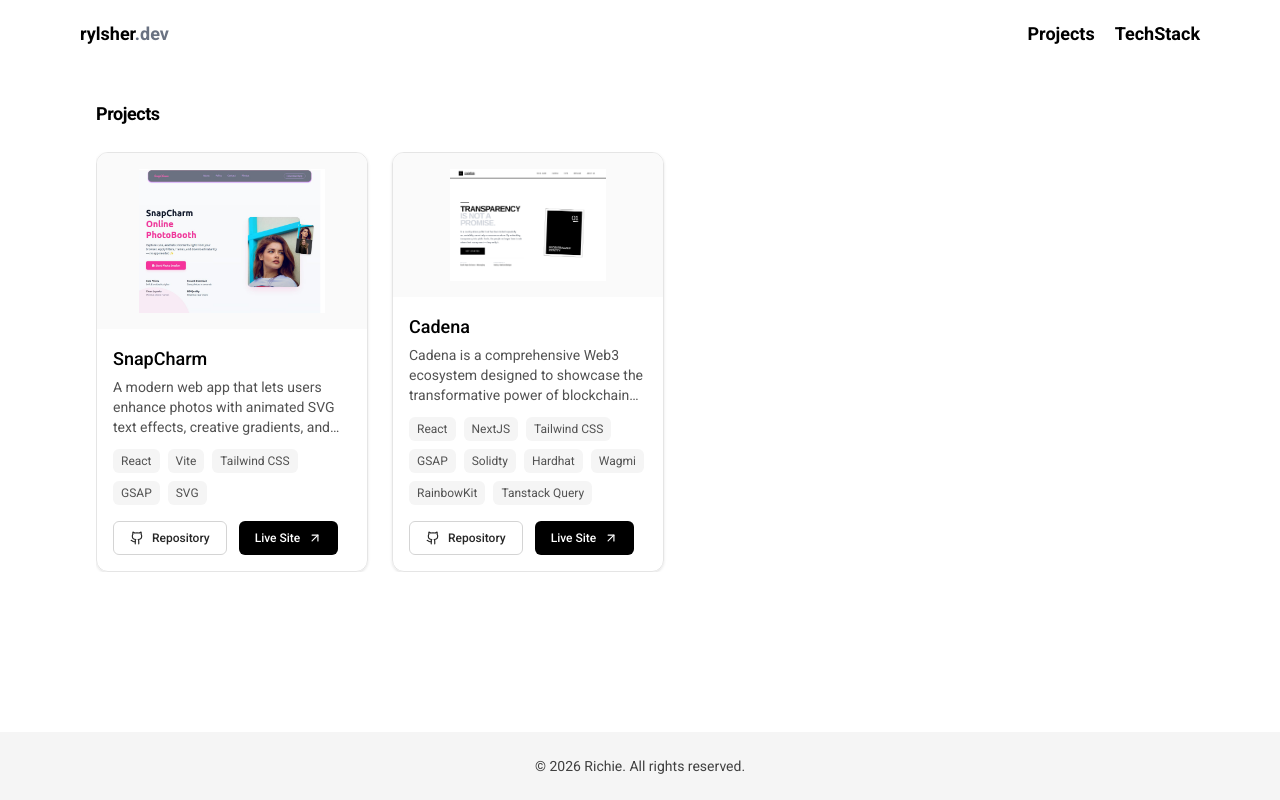
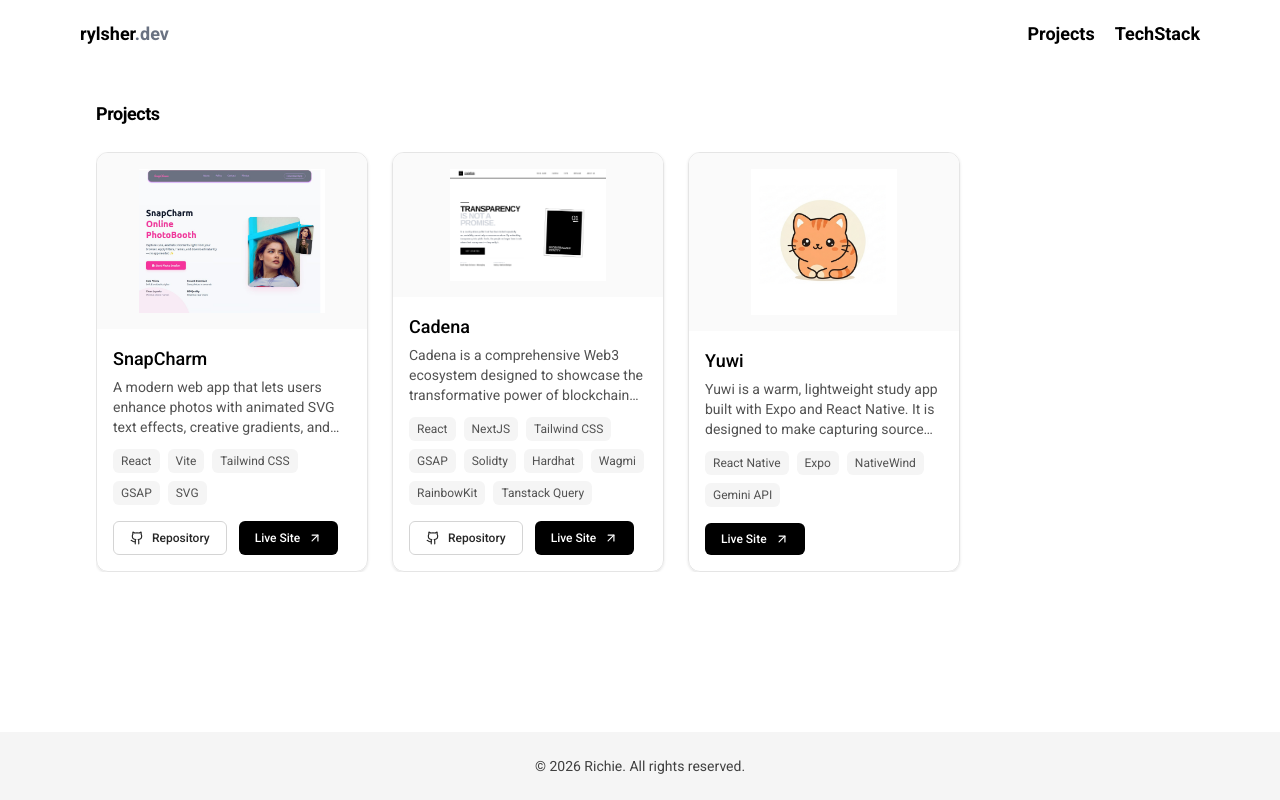
Before and after one commit to rylsherdamz-rgb/MyPortfolio, a Next.js app: page /projects in a window 1280 px wide. Built offline with nearby package versions, Linux system fonts and the light colour scheme.

Commit message:
updated the ui for the portfolio and fix the error on the github button as well as added the site for yuwi

```diff
--- a/components/ProjectCarousel.tsx
+++ b/components/ProjectCarousel.tsx
@@ -77,7 +77,9 @@ export default function ProjectCarousel() {
                   </div>
 
                   <div className="mt-4 flex flex-col gap-2 sm:flex-row sm:gap-3">
-                    <button
+                    {project.projectURL ?
+                    (<button
+                      onClick={() => router.push(project.projectURL)}
                       className="
                         group flex w-full items-center justify-center gap-2
                         rounded-md border border-neutral-300
@@ -90,8 +92,8 @@ export default function ProjectCarousel() {
                     >
                       <Github size={14} className="transition group-hover:scale-110" />
                       <span>Repository</span>
-                    </button>
-
+                    </button>) : null
+                    }
                     <button
                       onClick={() => router.push(project.link)}
                       className="
--- a/constants/projects.ts
+++ b/constants/projects.ts
@@ -15,5 +15,13 @@ export const projects = [
     projectURL : "https://github.com/rylsherdamz-rgb/Cadena",
     link: "https://cadena-two.vercel.app/",
   },
+  {
+    title: "Yuwi",
+    description: `Yuwi is a warm, lightweight study app built with Expo and React Native. It is designed to make capturing source material, turning it into text, and generating quizzes feel straightforward instead of technical.`,
+    image: "/yuwi/yuwi.png",
+    tech: ["React Native", "Expo", "NativeWind", "Gemini API"],
+    link: "https://cadena-two.vercel.app/",
+  },,
+
 
 ];
--- a/package.json
+++ b/package.json
@@ -26,9 +26,11 @@
     "@types/node": "^20",
     "@types/react": "^19",
     "@types/react-dom": "^19",
+    "autoprefixer": "^10.4.27",
     "eslint": "^9",
     "eslint-config-next": "16.1.1",
-    "tailwindcss": "^4",
+    "postcss": "^8.5.8",
+    "tailwindcss": "^4.2.2",
     "typescript": "^5"
   }
 }
```
Also changed, not shown: public/yuwi/yuwi.png (added), 1 other file (tests, documents, lock files or other folders).
